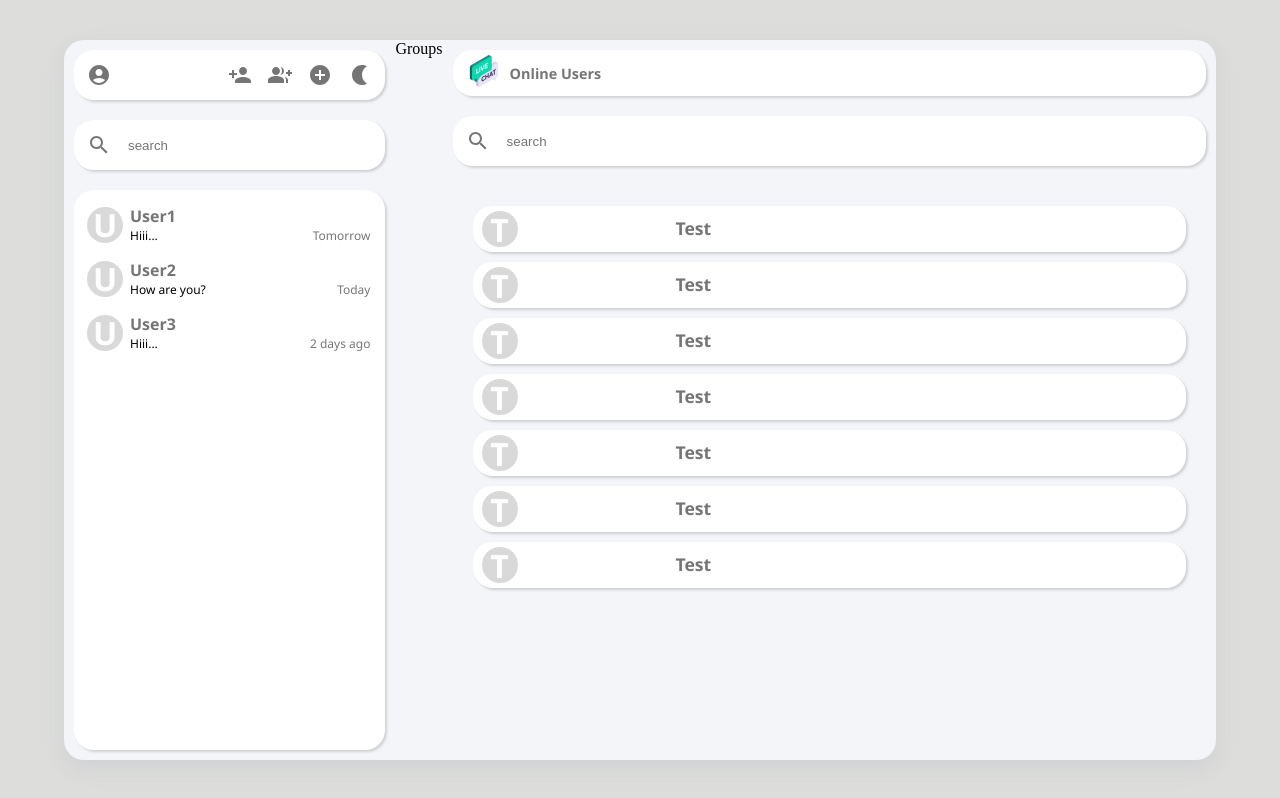
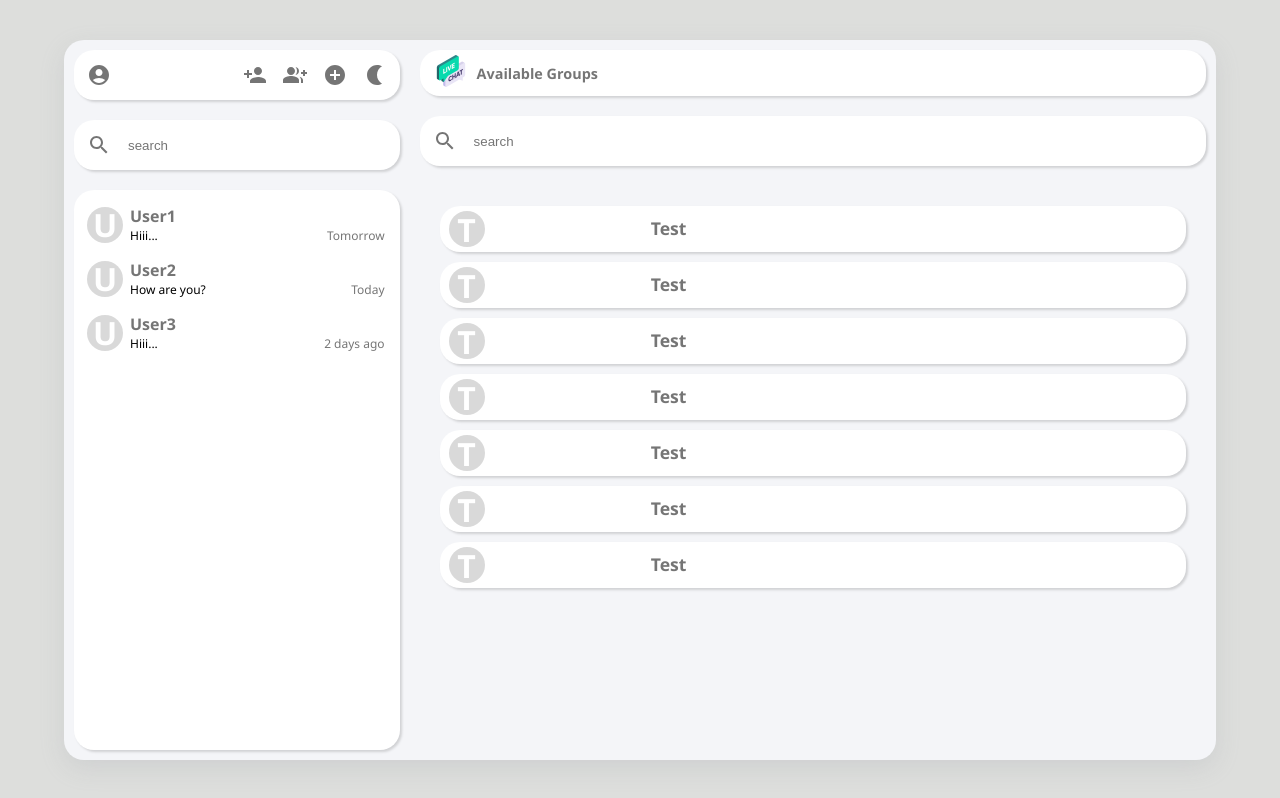
Before and after one commit to Kxrishx03/weChat, a React (Vite) app in the folder Frontend/: page /app/groups in a window 1280 px wide. Built offline with nearby package versions, Linux system fonts and the light colour scheme.

Commit message:
"Routing Done"

```diff
--- a/Frontend/src/App.css
+++ b/Frontend/src/App.css
@@ -89,6 +89,17 @@
     padding: 5px;
     margin: 5px;
     border-radius: 20px;
+    transition: 0.5s;
+}
+
+.conversation-cont:hover{
+    background-color: #dddedc;
+
+}
+
+.conversation-cont:active{
+    background-color: #fff;
+
 }
 
 .con-icon{
--- a/Frontend/src/App.jsx
+++ b/Frontend/src/App.jsx
@@ -7,6 +7,7 @@ import { ChatArea } from './components/ChatArea';
 import { CreateGroups } from './components/CreateGroups';
 import { Users} from './components/Users';
 import { Groups } from './components/Groups';
+import { OnlineUsers } from './components/OnlineUsers';
 function App() {
 
 
@@ -20,6 +21,7 @@ function App() {
             <Route path='welcome' element={<Welcome/>}/>
             <Route path='chat' element={<ChatArea/>} />
             <Route path='users' element={<Users/>}/>
+            <Route path='online-users' element={<OnlineUsers/>}/>
             <Route path='groups'
               element={<Groups />}
             />
--- a/Frontend/src/components/ChatArea.jsx
+++ b/Frontend/src/components/ChatArea.jsx
@@ -5,7 +5,13 @@ import SendIcon from '@mui/icons-material/Send';
 import { MessageOther } from './MessageOther';
 import { MessageYou } from './MessageYou';
 
-export function ChatArea({props}){
+export function ChatArea(){
+    const props ={
+        name:"User1",
+        lastmessage:"Hiii...",
+        timeStamp:"Tomorrow"
+    };
+
     return(
         <div className="chat-area-container">
             <div className="chat-area-header">
--- a/Frontend/src/components/Conversation.jsx
+++ b/Frontend/src/components/Conversation.jsx
@@ -1,7 +1,11 @@
+import { useNavigate } from "react-router-dom";
+
 export function Conversation({props}){
-
+    const navigate = useNavigate();
     return(
-        <div className="conversation-cont">
+        <div className="conversation-cont" onClick={()=>{
+            navigate('chat')
+          } }>
            <p className="con-icon">
             {props.name[0]}
            </p>
--- a/Frontend/src/components/Groups.jsx
+++ b/Frontend/src/components/Groups.jsx
@@ -1,5 +1,82 @@
+import logo from './icons/logo.png';
+import { IconButton } from '@mui/material';
+import SearchIcon from '@mui/icons-material/Search';
+
 export function Groups(){
-    return <div>
-        Groups
-    </div>
+    return (
+        <div className="list-cont">
+            <div className="list-cont-header">
+               <div >
+               <img className='list-icon' src={logo} alt="logo" />
+               </div>
+               <div className='list-title'>
+               <p >Available Groups</p>
+               </div>
+            </div>
+
+
+
+        <div className='search_sidebar'>
+        <IconButton>
+        <SearchIcon />
+        </IconButton>
+        <input className='srh-box' type="text"  placeholder='search'/>
+        </div>
+
+        <div className='users_list'>
+
+        <div className="user-list-area">
+             <p className="user-icon">T</p>
+             <div >
+             <p className="user-list-title">Test</p>
+             </div>
+        </div>
+        <div className="user-list-area">
+             <p className="user-icon">T</p>
+             <div >
+             <p className="user-list-title">Test</p>
+             </div>
+
+        </div>
+        <div className="user-list-area">
+             <p className="user-icon">T</p>
+             <div >
+             <p className="user-list-title">Test</p>
+             </div>
+
+        </div>
+        <div className="user-list-area">
+             <p className="user-icon">T</p>
+             <div >
+             <p className="user-list-title">Test</p>
+             </div>
+
+        </div>
+        <div className="user-list-area">
+             <p className="user-icon">T</p>
+             <div >
+             <p className="user-list-title">Test</p>
+             </div>
+
+        </div>
+        <div className="user-list-area">
+             <p className="user-icon">T</p>
+             <div >
+             <p className="user-list-title">Test</p>
+             </div>
+
+        </div>
+        <div className="user-list-area">
+             <p className="user-icon">T</p>
+             <div >
+             <p className="user-list-title">Test</p>
+             </div>
+
+        </div>
+
+
+        </div>
+
+        </div>
+    )
 }
--- a/Frontend/src/components/MainContainer.jsx
+++ b/Frontend/src/components/MainContainer.jsx
@@ -7,11 +7,6 @@ import { useState } from 'react';
 import { Outlet } from 'react-router-dom';
 export function MainContainer(){
 
-    const [conversation,setConversation]=useState({
-        name:"User1",
-        lastmessage:"Hiii...",
-        timeStamp:"Tomorrow"
-    });
 
     return(
 
@@ -19,9 +14,9 @@ export function MainContainer(){
             <SideBar/>
             <Outlet />
 
-            {/*<CreateGroups />*/}
-           {/* <ChatArea props={conversation} />*/}
-           <OnlineUsers />
+           {/*<CreateGroups />*/}
+           {/* <ChatArea  />*/}
+           {/* <OnlineUsers />*/}
 
            </div>
 
--- a/Frontend/src/components/SideBar.jsx
+++ b/Frontend/src/components/SideBar.jsx
@@ -7,6 +7,7 @@ import NightlightIcon from '@mui/icons-material/Nightlight';
 import SearchIcon from '@mui/icons-material/Search';
 import { Conversation } from './Conversation';
 import { useState } from 'react';
+import { useNavigate } from "react-router-dom";
 
 export function SideBar(){
 
@@ -28,6 +29,8 @@ export function SideBar(){
     }
   ]);
 
+  const navigate = useNavigate();
+
     return(
         <div className="side-bar-container">
 
@@ -38,13 +41,21 @@ export function SideBar(){
            </IconButton>
            </div>
            <div className='other_icons'>
-           <IconButton>
+           <IconButton onClick={()=>{
+            navigate('online-users');
+           }}>
            <PersonAddIcon />
            </IconButton>
-           <IconButton>
+
+           <IconButton onClick={()=>{
+            navigate('groups');
+           }}>
            <GroupAddIcon />
            </IconButton>
-           <IconButton>
+
+           <IconButton onClick={()=>{
+            navigate('create-groups');
+           }} >
             <AddCircleIcon />
            </IconButton>
            <IconButton>
@@ -63,7 +74,9 @@ export function SideBar(){
         <div className='chats_sidebar'>
           {
             conversations.map((conversation)=>{
-              return <Conversation props={conversation} key={conversation.name}/>
+              return <Conversation props={conversation} key={conversation.name}
+
+              />
             })
           }
         </div>
```
